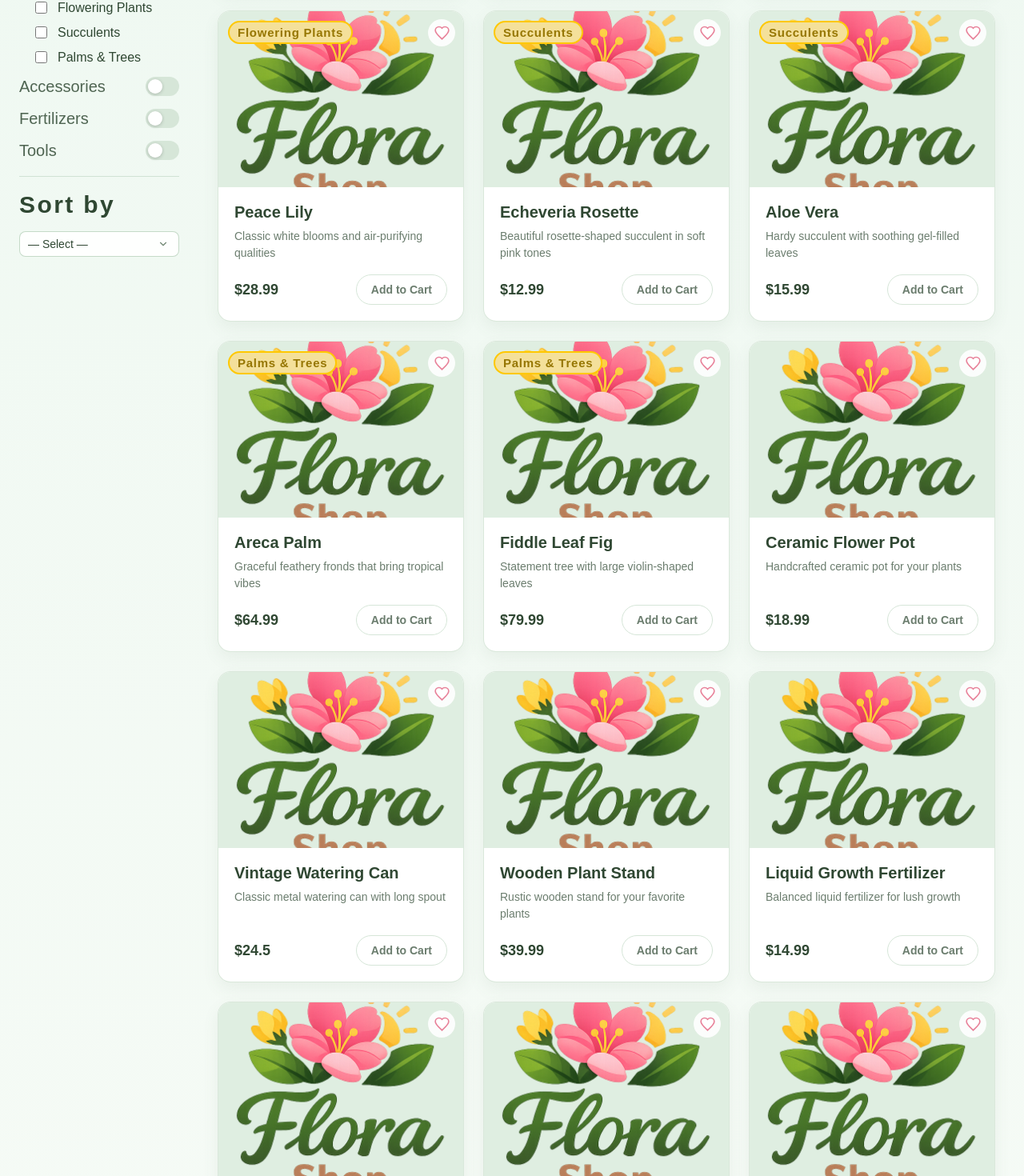
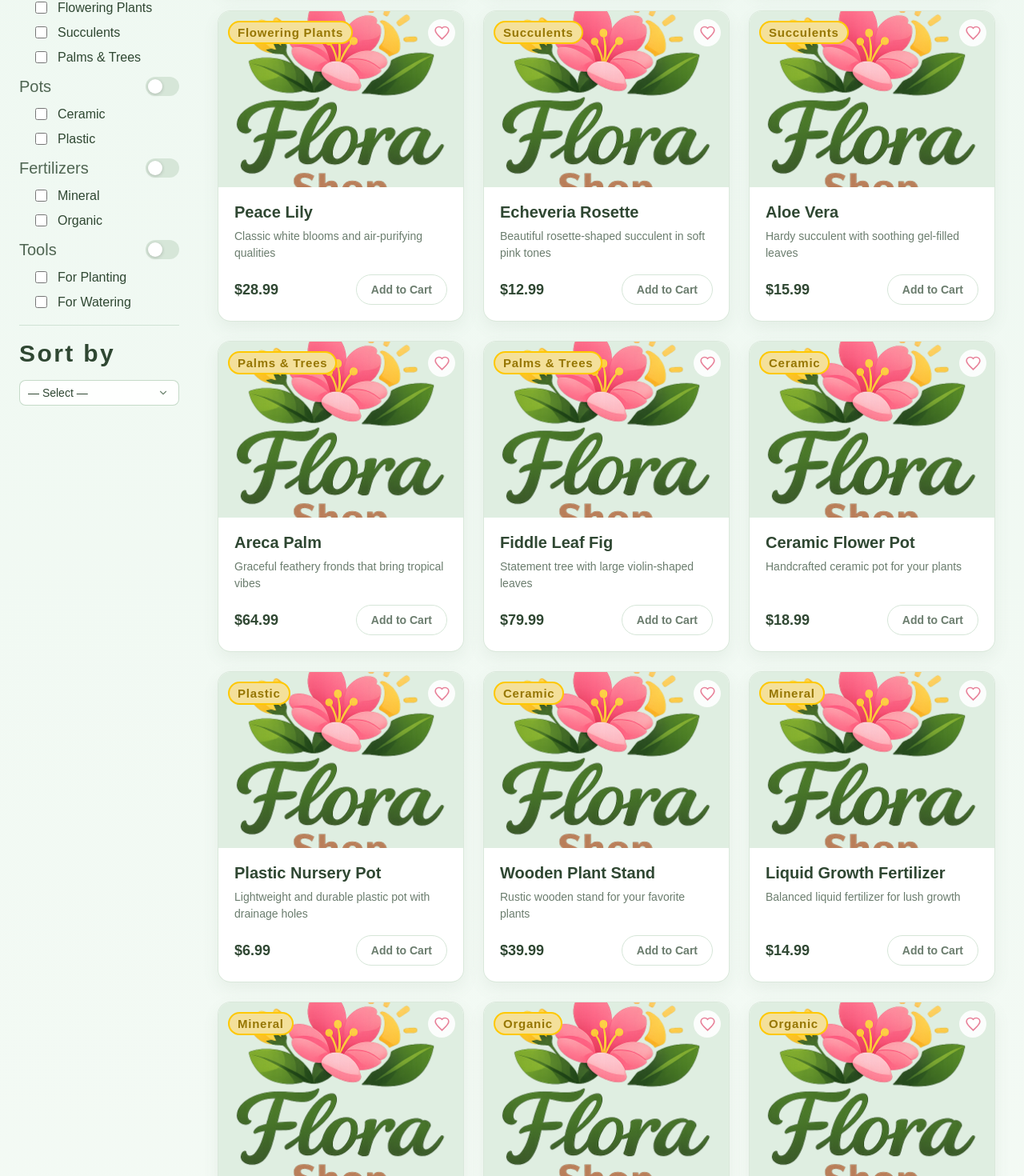
Before and after one commit to ellgenta/FloraFront, a React (Vite) app: page /catalog in a window 1280 px wide. Shown: the part 568-2038 px from the top of the page at 80% size. Built offline with nearby package versions, Linux system fonts and the light colour scheme; a web font is replaced by a local one.

Commit message:
made minor fixes for some bugs

```diff
--- a/src/components/FilterSidebar.tsx
+++ b/src/components/FilterSidebar.tsx
@@ -1,17 +1,11 @@
 import '../styles/FilterSidebar.css';
-
-const PLANT_SUBCATEGORIES = [
-  { value: 'decorative-foliage', label: 'Decorative Foliage' },
-  { value: 'flowering', label: 'Flowering Plants' },
-  { value: 'succulents', label: 'Succulents' },
-  { value: 'palms-trees', label: 'Palms & Trees' },
-];
+import { SUBCATEGORIES } from '../data/subcategories';
 
 const CATEGORIES = [
-  { value: 'plants', label: 'Plants', hasSubcategories: true },
-  { value: 'accessories', label: 'Accessories' },
+  { value: 'plants',      label: 'Plants' },
+  { value: 'pots',        label: 'Pots' },
   { value: 'fertilizers', label: 'Fertilizers' },
-  { value: 'tools', label: 'Tools' },
+  { value: 'tools',       label: 'Tools' },
 ];
 
 type SortOption = '' | 'price-asc' | 'price-desc' | 'discount';
@@ -58,7 +52,7 @@ export default function FilterSidebar({
     if (!isNaN(val)) onPriceChange(minPrice, val);
   };
 
-  const leftPercent = ((minPrice - PRICE_MIN) / (PRICE_MAX - PRICE_MIN)) * 100;
+  const leftPercent  = ((minPrice - PRICE_MIN) / (PRICE_MAX - PRICE_MIN)) * 100;
   const rightPercent = ((maxPrice - PRICE_MIN) / (PRICE_MAX - PRICE_MIN)) * 100;
 
   return (
@@ -129,9 +123,8 @@ export default function FilterSidebar({
               </label>
             </div>
 
-            {cat.hasSubcategories && (
             <div className="filter-sidebar__subcategories">
-                {PLANT_SUBCATEGORIES.map(sub => (
+              {SUBCATEGORIES[cat.value].map(sub => (
                 <label key={sub.value} className="filter-sidebar__checkbox-row filter-sidebar__checkbox-row--sub">
                   <input
                     type="checkbox"
@@ -145,7 +138,6 @@ export default function FilterSidebar({
                 </label>
               ))}
             </div>
-            )}
           </div>
         ))}
       </div>
--- a/src/components/ProductCard.tsx
+++ b/src/components/ProductCard.tsx
@@ -1,4 +1,5 @@
 import { type Product } from '../data/products';
+import { getSubcategoryLabel } from '../data/subcategories';
 import { useFavorites } from '../contexts/FavoritesContext';
 import '../styles/ProductCard.css';
 
@@ -24,7 +25,9 @@ export default function ProductCard({
         <img src={product.image} alt={product.name} className="product-card__image" />
 
         {product.subcategory && (
-          <span className="product-card__tag">{product.subcategory}</span>
+          <span className="product-card__tag">
+            {getSubcategoryLabel(product.subcategory)}
+          </span>
         )}
 
         <button
--- a/src/data/products.ts
+++ b/src/data/products.ts
@@ -1,7 +1,7 @@
 export interface Product {
   id: string;
   name: string;
-  category: 'plants' | 'accessories' | 'fertilizers' | 'tools';
+  category: 'plants' | 'pots' | 'fertilizers' | 'tools';
   subcategory?: string;
   price: number;
   image: string;
@@ -13,7 +13,7 @@ export const products: Product[] = [
     id: 'monstera',
     name: 'Monstera Deliciosa',
     category: 'plants',
-    subcategory: 'Decorative Foliage',
+    subcategory: 'decorative-foliage',
     price: 45.99,
     image: '/flower.png',
     description: 'Iconic tropical plant with large split leaves',
@@ -22,7 +22,7 @@ export const products: Product[] = [
     id: 'pothos',
     name: 'Golden Pothos',
     category: 'plants',
-    subcategory: 'Decorative Foliage',
+    subcategory: 'decorative-foliage',
     price: 18.99,
     image: '/flower.png',
     description: 'Easy-care trailing vine with golden-green leaves',
@@ -31,7 +31,7 @@ export const products: Product[] = [
     id: 'orchid',
     name: 'Phalaenopsis Orchid',
     category: 'plants',
-    subcategory: 'Flowering Plants',
+    subcategory: 'flowering',
     price: 32.50,
     image: '/flower.png',
     description: 'Elegant orchid with long-lasting blooms',
@@ -40,7 +40,7 @@ export const products: Product[] = [
     id: 'peace-lily',
     name: 'Peace Lily',
     category: 'plants',
-    subcategory: 'Flowering Plants',
+    subcategory: 'flowering',
     price: 28.99,
     image: '/flower.png',
     description: 'Classic white blooms and air-purifying qualities',
@@ -49,7 +49,7 @@ export const products: Product[] = [
     id: 'echeveria',
     name: 'Echeveria Rosette',
     category: 'plants',
-    subcategory: 'Succulents',
+    subcategory: 'succulents',
     price: 12.99,
     image: '/flower.png',
     description: 'Beautiful rosette-shaped succulent in soft pink tones',
@@ -58,7 +58,7 @@ export const products: Product[] = [
     id: 'aloe-vera',
     name: 'Aloe Vera',
     category: 'plants',
-    subcategory: 'Succulents',
+    subcategory: 'succulents',
     price: 15.99,
     image: '/flower.png',
     description: 'Hardy succulent with soothing gel-filled leaves',
@@ -67,7 +67,7 @@ export const products: Product[] = [
     id: 'areca-palm',
     name: 'Areca Palm',
     category: 'plants',
-    subcategory: 'Palms & Trees',
+    subcategory: 'palms-trees',
     price: 64.99,
     image: '/flower.png',
     description: 'Graceful feathery fronds that bring tropical vibes',
@@ -76,7 +76,7 @@ export const products: Product[] = [
     id: 'fiddle-leaf',
     name: 'Fiddle Leaf Fig',
     category: 'plants',
-    subcategory: 'Palms & Trees',
+    subcategory: 'palms-trees',
     price: 79.99,
     image: '/flower.png',
     description: 'Statement tree with large violin-shaped leaves',
@@ -84,23 +84,26 @@ export const products: Product[] = [
   {
     id: 'ceramic-pot',
     name: 'Ceramic Flower Pot',
-    category: 'accessories',
+    category: 'pots',
+    subcategory: 'ceramic',
     price: 18.99,
     image: '/flower.png',
     description: 'Handcrafted ceramic pot for your plants',
   },
   {
-    id: 'watering-can',
-    name: 'Vintage Watering Can',
-    category: 'accessories',
-    price: 24.50,
+    id: 'plastic-pot',
+    name: 'Plastic Nursery Pot',
+    category: 'pots',
+    subcategory: 'plastic',
+    price: 6.99,
     image: '/flower.png',
-    description: 'Classic metal watering can with long spout',
+    description: 'Lightweight and durable plastic pot with drainage holes',
   },
   {
     id: 'plant-stand',
     name: 'Wooden Plant Stand',
-    category: 'accessories',
+    category: 'pots',
+    subcategory: 'ceramic',
     price: 39.99,
     image: '/flower.png',
     description: 'Rustic wooden stand for your favorite plants',
@@ -109,6 +112,7 @@ export const products: Product[] = [
     id: 'liquid-fertilizer',
     name: 'Liquid Growth Fertilizer',
     category: 'fertilizers',
+    subcategory: 'mineral',
     price: 14.99,
     image: '/flower.png',
     description: 'Balanced liquid fertilizer for lush growth',
@@ -117,22 +121,61 @@ export const products: Product[] = [
     id: 'slow-release',
     name: 'Slow-Release Pellets',
     category: 'fertilizers',
+    subcategory: 'mineral',
     price: 11.99,
     image: '/flower.png',
     description: 'Feeds your plants for up to 6 months',
   },
   {
+    id: 'compost',
+    name: 'Natural Compost Mix',
+    category: 'fertilizers',
+    subcategory: 'organic',
+    price: 9.99,
+    image: '/flower.png',
+    description: 'Rich organic compost to boost soil health naturally',
+  },
+  {
+    id: 'worm-castings',
+    name: 'Worm Castings',
+    category: 'fertilizers',
+    subcategory: 'organic',
+    price: 13.49,
+    image: '/flower.png',
+    description: 'Premium organic fertilizer from vermicomposting',
+  },
+  {
     id: 'pruning-shears',
     name: 'Pruning Shears',
     category: 'tools',
+    subcategory: 'planting',
     price: 15.99,
     image: '/flower.png',
     description: 'Sharp bypass shears for clean, precise cuts',
   },
   {
+    id: 'trowel',
+    name: 'Garden Trowel',
+    category: 'tools',
+    subcategory: 'planting',
+    price: 10.99,
+    image: '/flower.png',
+    description: 'Sturdy stainless steel trowel for planting and repotting',
+  },
+  {
+    id: 'watering-can',
+    name: 'Vintage Watering Can',
+    category: 'tools',
+    subcategory: 'watering',
+    price: 24.50,
+    image: '/flower.png',
+    description: 'Classic metal watering can with long spout',
+  },
+  {
     id: 'plant-mister',
     name: 'Plant Mister Bottle',
     category: 'tools',
+    subcategory: 'watering',
     price: 12.99,
     image: '/flower.png',
     description: 'Fine mist sprayer for delicate plant care',
--- /dev/null
+++ b/src/data/subcategories.ts
@@ -0,0 +1,28 @@
+export const SUBCATEGORIES: Record<string, { value: string; label: string }[]> = {
+  plants: [
+    { value: 'decorative-foliage', label: 'Decorative Foliage' },
+    { value: 'flowering',          label: 'Flowering Plants' },
+    { value: 'succulents',         label: 'Succulents' },
+    { value: 'palms-trees',        label: 'Palms & Trees' },
+  ],
+  pots: [
+    { value: 'ceramic',  label: 'Ceramic' },
+    { value: 'plastic',  label: 'Plastic' },
+  ],
+  fertilizers: [
+    { value: 'mineral', label: 'Mineral' },
+    { value: 'organic', label: 'Organic' },
+  ],
+  tools: [
+    { value: 'planting', label: 'For Planting' },
+    { value: 'watering', label: 'For Watering' },
+  ],
+};
+
+export function getSubcategoryLabel(subcategoryValue: string): string {
+  for (const subs of Object.values(SUBCATEGORIES)) {
+    const match = subs.find(s => s.value === subcategoryValue);
+    if (match) return match.label;
+  }
+  return subcategoryValue;
+}
--- a/src/pages/Catalog.tsx
+++ b/src/pages/Catalog.tsx
@@ -1,11 +1,14 @@
 import { useState } from 'react';
 import { products } from '../data/products';
+import { SUBCATEGORIES } from '../data/subcategories';
 import { useCart } from '../contexts/CartContext';
 import FilterSidebar from '../components/FilterSidebar';
 import ProductList from '../components/ProductList';
 import '../styles/Catalog.css';
 
 type SortOption = '' | 'price-asc' | 'price-desc' | 'discount';
+
+const ALL_SUBCATEGORY_VALUES = Object.values(SUBCATEGORIES).flat().map(s => s.value);
 
 export default function Catalog() {
   const [selectedCategories, setSelectedCategories] = useState<string[]>([]);
@@ -15,22 +18,60 @@ export default function Catalog() {
   const { cartItems, addToCart, removeFromCart } = useCart();
 
   const toggleCategory = (cat: string) => {
-    setSelectedCategories(prev =>
-      prev.includes(cat) ? prev.filter(c => c !== cat) : [...prev, cat]
-    );
+    setSelectedCategories(prev => {
+      const isSubcategory = ALL_SUBCATEGORY_VALUES.includes(cat);
+
+      if (prev.includes(cat)) {
+        const subsToRemove = SUBCATEGORIES[cat]?.map(s => s.value) ?? [];
+        return prev.filter(c => c !== cat && !subsToRemove.includes(c));
+      }
+
+      if (isSubcategory) {
+        const parentCategory = Object.entries(SUBCATEGORIES).find(([, subs]) =>
+          subs.some(s => s.value === cat)
+        )?.[0];
+        const next = [...prev, cat];
+        if (parentCategory && !next.includes(parentCategory)) {
+          next.push(parentCategory);
+        }
+        return next;
+      }
+
+      return [...prev, cat];
+    });
   };
 
   const filteredProducts = products
     .filter(product => {
-      const matchesCategory =
-        selectedCategories.length === 0 || selectedCategories.includes(product.category);
-      const matchesPrice = product.price >= minPrice && product.price <= maxPrice;
-      return matchesCategory && matchesPrice;
+      if (selectedCategories.length === 0) return true;
+
+      const activeSubcategories = selectedCategories.filter(c =>
+        ALL_SUBCATEGORY_VALUES.includes(c)
+      );
+      const activeCategories = selectedCategories.filter(c =>
+        !ALL_SUBCATEGORY_VALUES.includes(c)
+      );
+
+      const categoryMatch = activeCategories.includes(product.category);
+      if (!categoryMatch) return false;
+
+      const subsForThisCategory = SUBCATEGORIES[product.category]?.map(s => s.value) ?? [];
+      const activeSubsForThisCategory = activeSubcategories.filter(s =>
+        subsForThisCategory.includes(s)
+      );
+
+      if (activeSubsForThisCategory.length > 0) {
+        return product.subcategory
+          ? activeSubsForThisCategory.includes(product.subcategory)
+          : false;
+      }
+
+      return true;
     })
+    .filter(product => product.price >= minPrice && product.price <= maxPrice)
     .sort((a, b) => {
       if (sortBy === 'price-asc') return a.price - b.price;
       if (sortBy === 'price-desc') return b.price - a.price;
-      //if (sortBy === 'discount') return (b.discount ?? 0) - (a.discount ?? 0);
       return 0;
     });
 
--- a/src/styles/CategoryCard.css
+++ b/src/styles/CategoryCard.css
@@ -10,7 +10,7 @@
 }
 
 .category-card:hover {
-  box-shadow: 0 12px 28px rgba(49, 69, 47, 0.12);
+  box-shadow: 0 12px 28px rgba(211, 154, 192, 0.45);
 }
 
 .category-card__image {
--- a/src/styles/Testimonial.css
+++ b/src/styles/Testimonial.css
@@ -35,6 +35,7 @@
 .testimonial-card {
   flex: 1;
   max-width: 340px;
+  height: 240px;
   background: #f8faf7;
   border: 1px solid #d8e0d3;
   border-radius: 24px;
@@ -44,6 +45,7 @@
   opacity: 0.6;
   transform: scale(0.9);
   box-shadow: none;
+  overflow: hidden;
 }
 
 .testimonial-card--active {
@@ -103,6 +105,10 @@
   font-size: 17px;
   line-height: 1.65;
   color: #3e4b3d;
+  display: -webkit-box;
+  -webkit-line-clamp: 3;
+  -webkit-box-orient: vertical;
+  overflow: hidden;
 }
 
 .testimonials__arrow {
```
Lines whose indentation alone changed are shown as unchanged.
